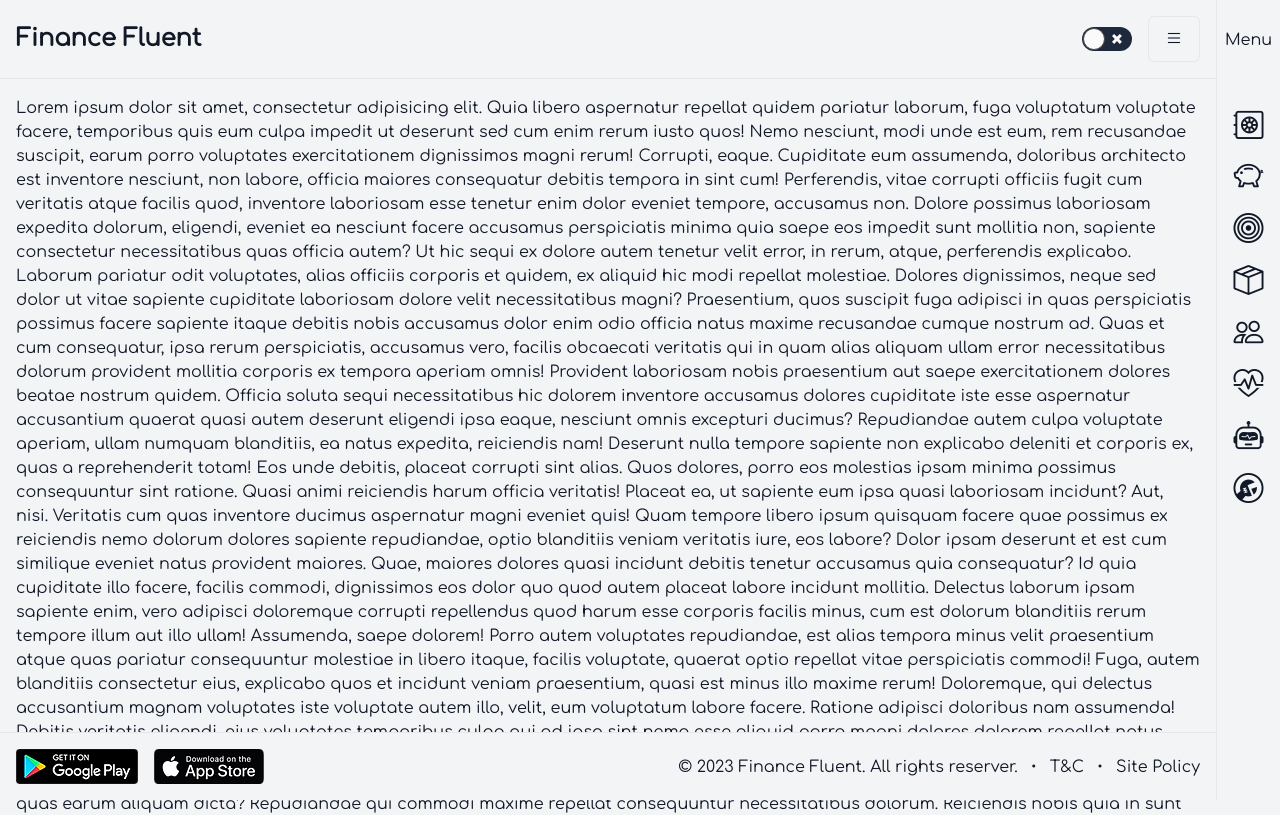
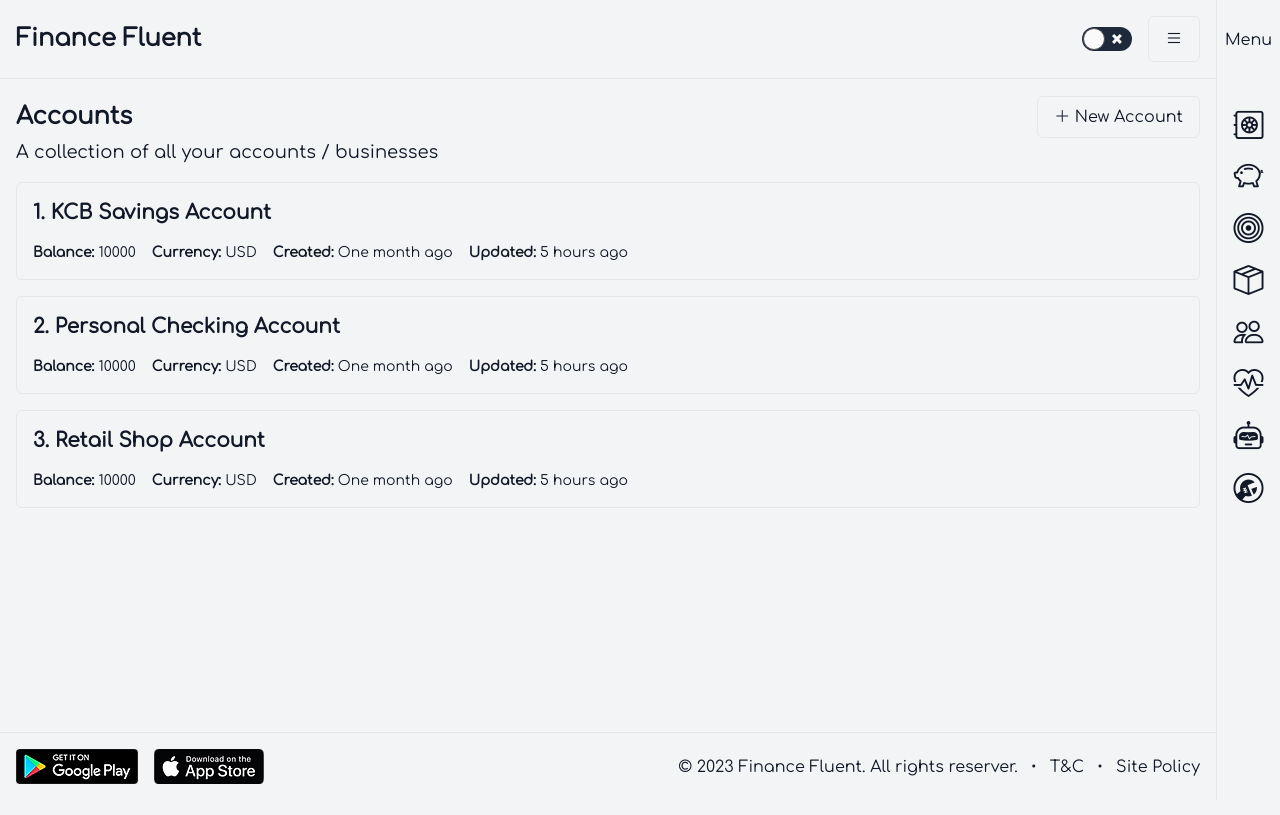
Before and after one commit to LoisaKitakaya/Feline, a React (Vite) app: page / in a window 1280 px wide. Shown: the top 815 px of the page. Built offline with nearby package versions, Linux system fonts and the light colour scheme.

Commit message:
main page styling

```diff
--- a/src/pages/Accounts.jsx
+++ b/src/pages/Accounts.jsx
@@ -1,112 +1,85 @@
 const Accounts = () => {
   return (
     <div className="page">
-      Lorem ipsum dolor sit amet, consectetur adipisicing elit. Quia libero
-      aspernatur repellat quidem pariatur laborum, fuga voluptatum voluptate
-      facere, temporibus quis eum culpa impedit ut deserunt sed cum enim rerum
-      iusto quos! Nemo nesciunt, modi unde est eum, rem recusandae suscipit,
-      earum porro voluptates exercitationem dignissimos magni rerum! Corrupti,
-      eaque. Cupiditate eum assumenda, doloribus architecto est inventore
-      nesciunt, non labore, officia maiores consequatur debitis tempora in sint
-      cum! Perferendis, vitae corrupti officiis fugit cum veritatis atque
-      facilis quod, inventore laboriosam esse tenetur enim dolor eveniet
-      tempore, accusamus non. Dolore possimus laboriosam expedita dolorum,
-      eligendi, eveniet ea nesciunt facere accusamus perspiciatis minima quia
-      saepe eos impedit sunt mollitia non, sapiente consectetur necessitatibus
-      quas officia autem? Ut hic sequi ex dolore autem tenetur velit error, in
-      rerum, atque, perferendis explicabo. Laborum pariatur odit voluptates,
-      alias officiis corporis et quidem, ex aliquid hic modi repellat molestiae.
-      Dolores dignissimos, neque sed dolor ut vitae sapiente cupiditate
-      laboriosam dolore velit necessitatibus magni? Praesentium, quos suscipit
-      fuga adipisci in quas perspiciatis possimus facere sapiente itaque debitis
-      nobis accusamus dolor enim odio officia natus maxime recusandae cumque
-      nostrum ad. Quas et cum consequatur, ipsa rerum perspiciatis, accusamus
-      vero, facilis obcaecati veritatis qui in quam alias aliquam ullam error
-      necessitatibus dolorum provident mollitia corporis ex tempora aperiam
-      omnis! Provident laboriosam nobis praesentium aut saepe exercitationem
-      dolores beatae nostrum quidem. Officia soluta sequi necessitatibus hic
-      dolorem inventore accusamus dolores cupiditate iste esse aspernatur
-      accusantium quaerat quasi autem deserunt eligendi ipsa eaque, nesciunt
-      omnis excepturi ducimus? Repudiandae autem culpa voluptate aperiam, ullam
-      numquam blanditiis, ea natus expedita, reiciendis nam! Deserunt nulla
-      tempore sapiente non explicabo deleniti et corporis ex, quas a
-      reprehenderit totam! Eos unde debitis, placeat corrupti sint alias. Quos
-      dolores, porro eos molestias ipsam minima possimus consequuntur sint
-      ratione. Quasi animi reiciendis harum officia veritatis! Placeat ea, ut
-      sapiente eum ipsa quasi laboriosam incidunt? Aut, nisi. Veritatis cum quas
-      inventore ducimus aspernatur magni eveniet quis! Quam tempore libero ipsum
-      quisquam facere quae possimus ex reiciendis nemo dolorum dolores sapiente
-      repudiandae, optio blanditiis veniam veritatis iure, eos labore? Dolor
-      ipsam deserunt et est cum similique eveniet natus provident maiores. Quae,
-      maiores dolores quasi incidunt debitis tenetur accusamus quia consequatur?
-      Id quia cupiditate illo facere, facilis commodi, dignissimos eos dolor quo
-      quod autem placeat labore incidunt mollitia. Delectus laborum ipsam
-      sapiente enim, vero adipisci doloremque corrupti repellendus quod harum
-      esse corporis facilis minus, cum est dolorum blanditiis rerum tempore
-      illum aut illo ullam! Assumenda, saepe dolorem! Porro autem voluptates
-      repudiandae, est alias tempora minus velit praesentium atque quas pariatur
-      consequuntur molestiae in libero itaque, facilis voluptate, quaerat optio
-      repellat vitae perspiciatis commodi! Fuga, autem blanditiis consectetur
-      eius, explicabo quos et incidunt veniam praesentium, quasi est minus illo
-      maxime rerum! Doloremque, qui delectus accusantium magnam voluptates iste
-      voluptate autem illo, velit, eum voluptatum labore facere. Ratione
-      adipisci doloribus nam assumenda! Debitis veritatis eligendi, eius
-      voluptates temporibus culpa qui ad ipsa sint nemo esse aliquid porro magni
-      dolores dolorem repellat natus, fugit quis. Recusandae odit mollitia ab
-      ipsa ducimus, asperiores eum fugiat aperiam minima ad sequi eveniet libero
-      veritatis deleniti sunt esse placeat atque obcaecati quibusdam? Distinctio
-      dolore nostrum pariatur aspernatur veniam ratione, commodi architecto
-      impedit, rem optio quas earum aliquam dicta? Repudiandae qui commodi
-      maxime repellat consequuntur necessitatibus dolorum. Reiciendis nobis quia
-      in sunt a, nisi, cum labore illum earum eius obcaecati voluptate quasi
-      quos laborum! Cum magnam quibusdam rem natus architecto deserunt qui
-      voluptatem, error perspiciatis ea similique nesciunt ab in itaque
-      obcaecati, dolor aliquid asperiores doloribus possimus quaerat tenetur
-      iure! Nisi iure sint, incidunt excepturi ipsum debitis aperiam placeat
-      fuga alias, eligendi, deserunt voluptates eum in. Natus sit at tenetur!
-      Deleniti cum tenetur modi, quo culpa vitae at voluptatem repudiandae quas
-      nostrum laudantium, magni sapiente nisi ex eius vero velit laboriosam
-      voluptates itaque doloribus ducimus blanditiis minima quaerat? Impedit
-      adipisci officiis esse eos dicta recusandae incidunt hic, atque similique
-      explicabo enim quos sed veritatis, repellat quas ad expedita in quo,
-      accusamus quis aliquid? Voluptates, deleniti unde sit cumque rem, laborum
-      eligendi debitis quibusdam quaerat blanditiis dolores iure, labore
-      laboriosam? Eveniet itaque asperiores corrupti cum fuga reiciendis saepe
-      officiis molestiae quasi excepturi quisquam, consequatur animi nihil eos
-      obcaecati facere pariatur sit quibusdam nemo unde repudiandae
-      consequuntur. Distinctio facilis illum in repellat obcaecati magnam
-      perspiciatis dicta iste molestiae voluptatem. Doloremque ipsam perferendis
-      neque delectus fugit nesciunt, iste magnam dicta pariatur dolores nemo sed
-      officiis facere saepe corrupti dolorem omnis ab autem est. Odio delectus
-      voluptatibus quae, deserunt debitis similique est facilis accusantium
-      dicta! Iure eos beatae, soluta molestias vero ex cum temporibus nam quae
-      quaerat ipsam fuga molestiae dolore sint consequuntur omnis cumque
-      asperiores minus voluptates tenetur pariatur consectetur architecto
-      nostrum nisi? Veniam voluptatem necessitatibus expedita. Temporibus
-      mollitia repellendus eveniet officiis aliquam nisi suscipit, alias officia
-      autem? Esse nesciunt excepturi officiis quisquam dolorum animi laborum,
-      accusantium officia ipsum deleniti pariatur nobis cupiditate quia veniam
-      eligendi illum eum? Molestias nisi exercitationem animi, eveniet explicabo
-      iste cum suscipit nam autem consectetur corporis quibusdam quia libero
-      ratione maiores optio beatae dolor nobis, magni quam velit! Nam vitae vero
-      quae recusandae officia accusamus id aut dolores, voluptate corrupti
-      dolorum, asperiores tempora neque nihil doloribus nobis? Atque mollitia
-      voluptatum adipisci autem fuga aspernatur magnam cupiditate inventore
-      sequi nobis vel ipsum, natus cumque ipsam qui sed, odit saepe nemo sunt
-      minus officiis corrupti odio incidunt accusantium! Aliquid rerum fuga
-      ipsam veritatis placeat accusamus fugit. Sint quae magni, officiis nemo
-      labore, obcaecati non impedit adipisci sapiente commodi illum, quibusdam
-      ullam debitis? Alias repellat distinctio accusamus excepturi vitae
-      voluptate hic sapiente officiis dolores neque, earum suscipit explicabo
-      magni omnis ut eveniet quos tenetur sunt nulla velit soluta
-      exercitationem? Dignissimos repellat doloremque, voluptatum neque fugit
-      laboriosam deleniti fuga, cupiditate veritatis quidem labore quo? Odit
-      veniam autem soluta nisi vel tempore, maiores, architecto quae nam
-      blanditiis id aperiam. Aliquam sed vero velit ullam ab expedita ipsum
-      debitis est officia nisi pariatur vel laudantium doloremque eum incidunt
-      sit, at reprehenderit iusto exercitationem totam, sapiente repellendus.
-      Sit, architecto eveniet ex quam beatae praesentium ipsam, odit ea ratione
-      incidunt aperiam quaerat repellendus velit. Eaque.
+      <div className="mb-4">
+        <div className="flex justify-between items-center">
+          <h4 className="text-2xl font-semibold">Accounts</h4>
+          <button className="rounded-md border py-2 px-4">
+            <i class="bi bi-plus-lg"></i> New Account
+          </button>
+        </div>
+        <p className="text-lg font-thin">
+          A collection of all your accounts / businesses
+        </p>
+      </div>
+      <a href="">
+        <div className="mb-4 p-4 rounded-md border">
+          <h6 className="text-xl font-semibold mb-4">1. KCB Savings Account</h6>
+          <div className="flex justify-start items-center">
+            <span className="text-sm">
+              <span className="font-semibold">Balance:</span> 10000
+            </span>
+            <div className="mx-2"></div>
+            <span className="text-sm">
+              <span className="font-semibold">Currency:</span> USD
+            </span>
+            <div className="mx-2"></div>
+            <span className="text-sm">
+              <span className="font-semibold">Created:</span> One month ago
+            </span>
+            <div className="mx-2"></div>
+            <span className="text-sm">
+              <span className="font-semibold">Updated:</span> 5 hours ago
+            </span>
+          </div>
+        </div>
+      </a>
+      <a href="">
+        <div className="mb-4 p-4 rounded-md border">
+          <h6 className="text-xl font-semibold mb-4">
+            2. Personal Checking Account
+          </h6>
+          <div className="flex justify-start items-center">
+            <span className="text-sm">
+              <span className="font-semibold">Balance:</span> 10000
+            </span>
+            <div className="mx-2"></div>
+            <span className="text-sm">
+              <span className="font-semibold">Currency:</span> USD
+            </span>
+            <div className="mx-2"></div>
+            <span className="text-sm">
+              <span className="font-semibold">Created:</span> One month ago
+            </span>
+            <div className="mx-2"></div>
+            <span className="text-sm">
+              <span className="font-semibold">Updated:</span> 5 hours ago
+            </span>
+          </div>
+        </div>
+      </a>
+      <a href="">
+        <div className="mb-4 p-4 rounded-md border">
+          <h6 className="text-xl font-semibold mb-4">3. Retail Shop Account</h6>
+          <div className="flex justify-start items-center">
+            <span className="text-sm">
+              <span className="font-semibold">Balance:</span> 10000
+            </span>
+            <div className="mx-2"></div>
+            <span className="text-sm">
+              <span className="font-semibold">Currency:</span> USD
+            </span>
+            <div className="mx-2"></div>
+            <span className="text-sm">
+              <span className="font-semibold">Created:</span> One month ago
+            </span>
+            <div className="mx-2"></div>
+            <span className="text-sm">
+              <span className="font-semibold">Updated:</span> 5 hours ago
+            </span>
+          </div>
+        </div>
+      </a>
     </div>
   );
 };
```
